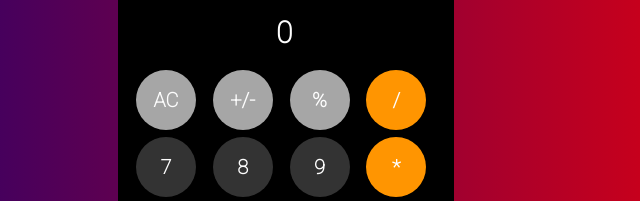
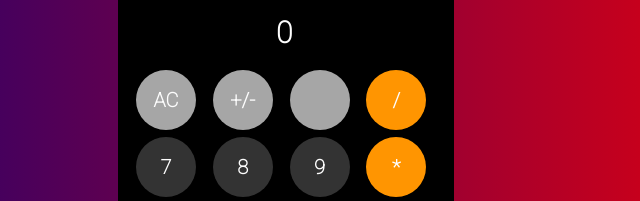
Before and after one commit to Andrey-Sazanov/Calculator, a plain HTML site: page index.html in a window 1280 px wide. Shown: the part 243-444 px from the top of the page, 354-994 px from the left. Drawn offline with Linux system fonts and the light colour scheme.

Commit message:
Update index.html

```diff
--- a/index.html
+++ b/index.html
@@ -18,7 +18,7 @@
         <div class="buttons">
             <div class="btn ac bg-grey">AC</div>
             <div class="btn plus-minus bg-grey">+/-</div>
-            <div class="btn percent bg-grey">%</div>
+            <div class="btn percent bg-grey"></div>
             <div class="btn divide bg-orange">/</div>
             <div class="btn seven">7</div>
             <div class="btn eight ">8</div>
```
